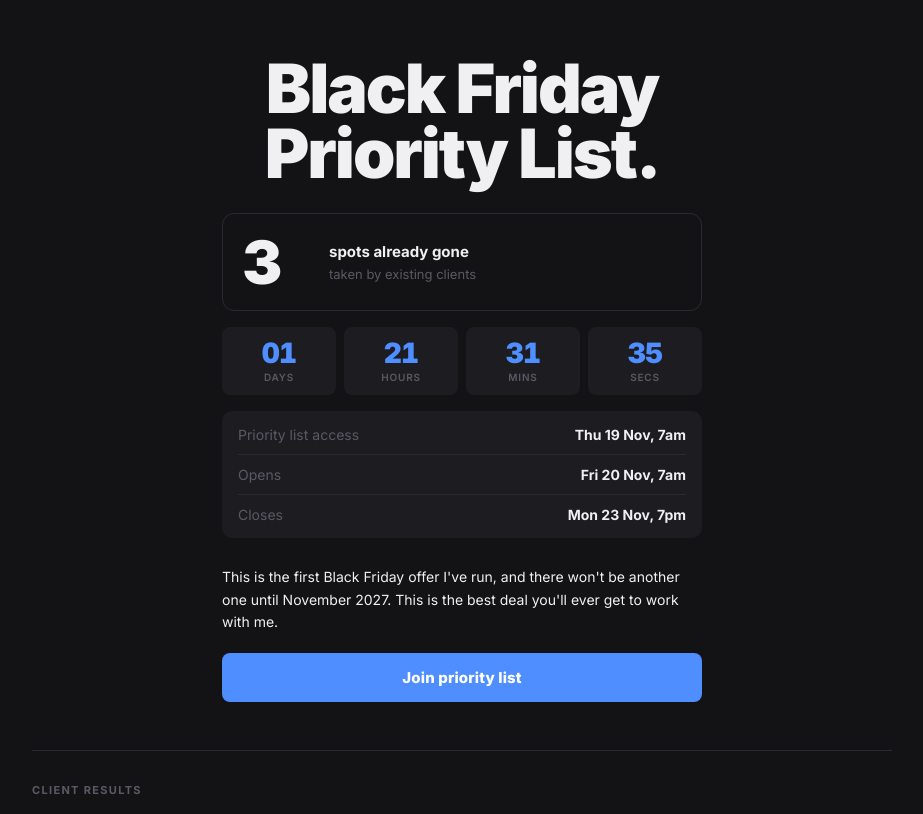
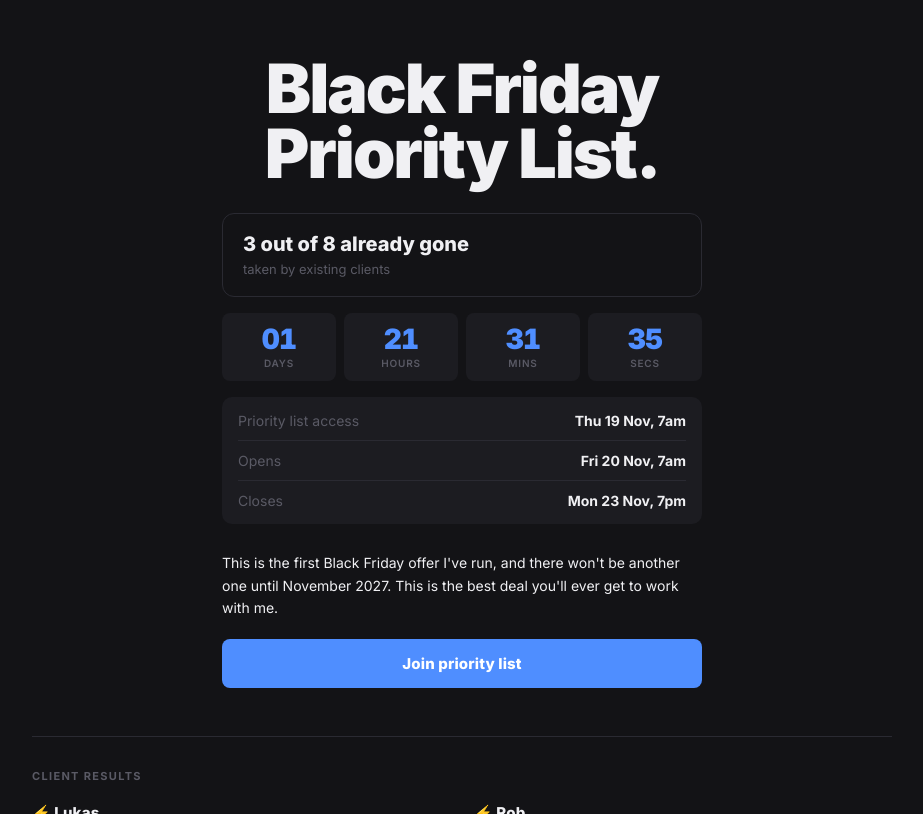
Before and after one commit to fredcatley/plans, a plain HTML site: page bf/index.html in a window 1280 px wide. Shown: the top 814 px of the page, without its empty margins (178-1101 px from the left). Drawn offline with Linux system fonts and the light colour scheme.

Commit message:
Counter: 3 out of 8 already gone, taken by existing clients

```diff
--- a/bf/index.html
+++ b/bf/index.html
@@ -60,19 +60,10 @@ h1 {
   margin-bottom: 16px;
 }
 
-.counter-n {
-  font-size: 60px;
-  font-weight: 900;
-  line-height: 1;
-  letter-spacing: -0.04em;
-  font-variant-numeric: tabular-nums;
-  min-width: 70px;
-}
-
 .counter-info strong {
   display: block;
-  font-size: 15px;
-  font-weight: 700;
+  font-size: 20px;
+  font-weight: 800;
   margin-bottom: 2px;
 }
 
@@ -80,6 +71,7 @@ h1 {
   font-size: 13px;
   color: var(--muted);
 }
+
 
 .deal {
   background: var(--dim);
@@ -254,9 +246,8 @@ h1 {
   <h1>Black Friday Priority List.</h1>
 
   <div class="counter">
-    <div class="counter-n">3</div>
     <div class="counter-info">
-      <strong>spots already gone</strong>
+      <strong>3 out of 8 already gone</strong>
       <span>taken by existing clients</span>
     </div>
   </div>
```
